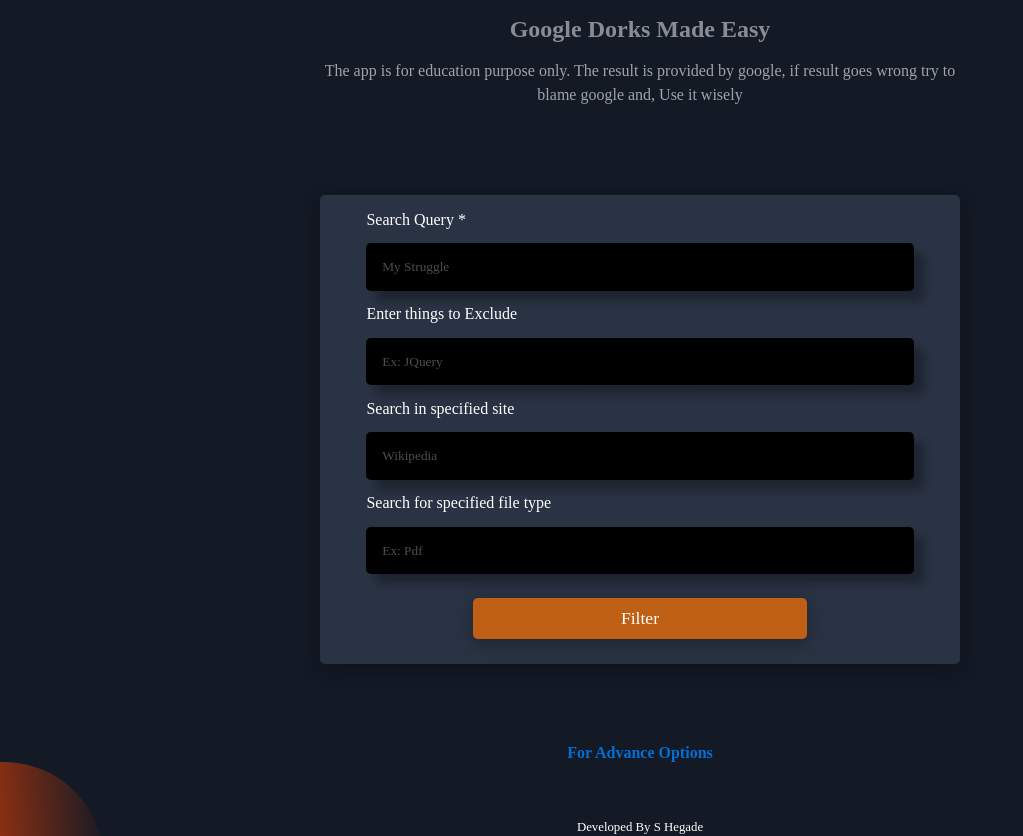
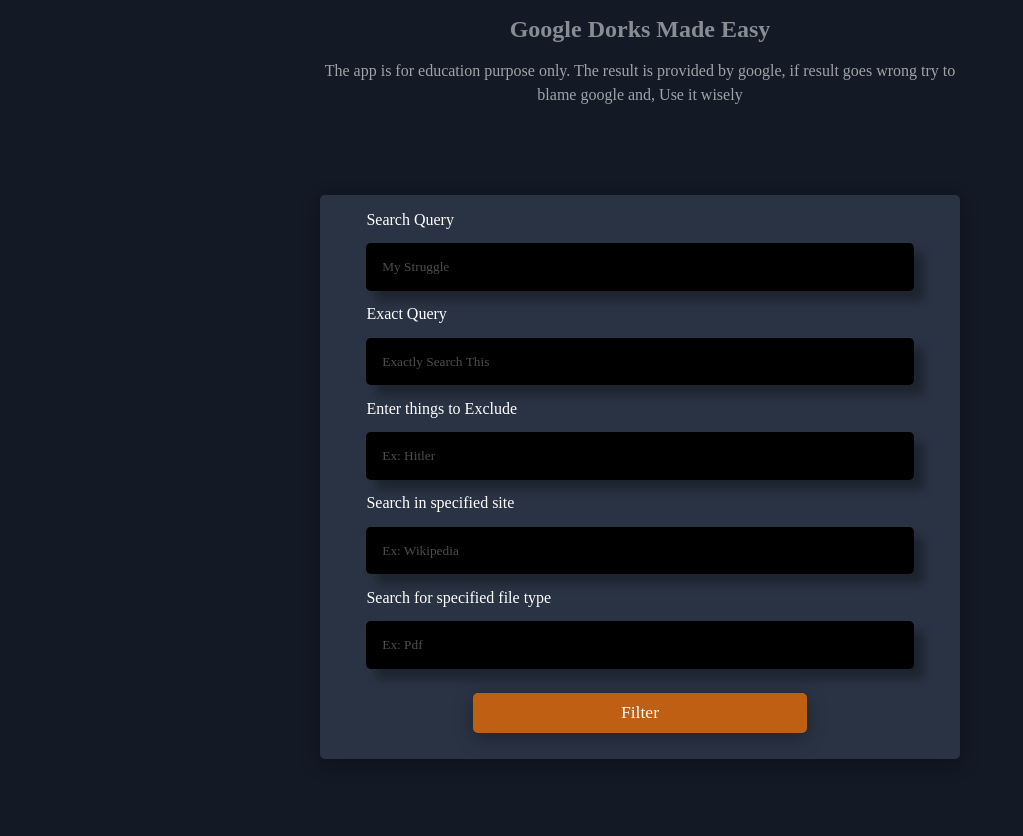
Before and after one commit to HEGADE/Google-Dorks, a React (Create React App) app: page / in a window 1280 px wide. Shown: the top 836 px of the page, without its empty margins (0-1023 px from the left). Built offline with nearby package versions, Linux system fonts and the light colour scheme; a web font is replaced by a local one.

Commit message:
exact match added and bug fixes

```diff
--- a/src/css/body.css
+++ b/src/css/body.css
@@ -111,6 +111,7 @@ button {
   outline: none;
   margin: .6rem 1rem;
 }
+
 .additional_options {
   display: block;
   color: rgba(0, 132, 255, 0.8);
--- a/src/helper/google.js
+++ b/src/helper/google.js
@@ -1,34 +1,36 @@
-export const google = (search, exclude, sites,fileType) => {
-  if (search.trim()?.length <= 0)
-    return alert("Fill the field");
+export const google = (search = "", exclude, sites, fileType, exactSearch) => {
+  if (search.trim()?.length <= 0 && exactSearch.trim()?.length <= 0 )
+    return alert("Fill in the required field (Search query / exact query)");
   let fileTypeString = makeFileTypeString(fileType);
   let excludedString = makeExcludeString(exclude);
+  exactSearch = exactSearch?`"${exactSearch}"`:"";
   let site = sites ? `site: ${sites}` : "";
-  let url=`https://google.com/search?q=${search}`;
-  if(excludedString)
-  url +=` ${excludedString}`
-  if(sites)
-  url+=` ${site}`;
+  let url = `https://google.com/search?q=${search}`;
+  if (exactSearch) url += ` ${exactSearch}`;
+  if (excludedString) url += ` ${excludedString}`;
+  if (sites) url += ` ${site}`;
   console.log(fileTypeString);
-  if(fileTypeString)
-  url+= ` ${fileTypeString}`
-
-  console.log(url);
+  if (fileTypeString) url += ` ${fileTypeString}`;
   window.location = url;
 };
 const makeExcludeString = (exclude) => {
   let excludedString = "";
-
+  if(exclude){
   if (exclude.indexOf(",")) {
     let excluded = exclude.split(",");
     for (let iterator of excluded) {
       excludedString += ` -"${iterator}"`;
     }
   }
-  return (exclude = excludedString || exclude);
+  return excludedString
+}
+  return null;
 };
 const makeFileTypeString = (fileType) => {
-
-  fileType=`filetype:${fileType}`
-  return fileType;
+  let fileTypeString = "";
+  if (fileType) {
+    fileType = `filetype:${fileTypeString || fileType}`;
+    return fileType;
+  }
+  return null;
 };
--- a/src/state/Store.js
+++ b/src/state/Store.js
@@ -5,7 +5,8 @@ export const storeStore = createContext();
 export const Store = ({ children }) => {
   const [showHelpOrNot, setshowHelpOrNot] = useState(true);
   const [search, setSearch] = useState("");
-  const [exclude, setExclude] = useState([]);
+  const [exactSearch, setExactSearch] = useState("");
+  const [exclude, setExclude] = useState("");
   const [sites, setSites] = useState("");
   const [fileType, setFileType] = useState("");
   const [phoneOrInsta, setphoneOrInsta] = useState(true);
@@ -22,6 +23,8 @@ export const Store = ({ children }) => {
         setphoneOrInsta,
         search,
         setSearch,
+        exactSearch,
+        setExactSearch,
         exclude,
         setExclude,
         sites,
--- a/src/uicomponents/Button.jsx
+++ b/src/uicomponents/Button.jsx
@@ -4,11 +4,11 @@ import {userFinder} from "../helper/userFinder"
 
 
 const Button = ({type}) => {
-    const {google,numberFinder,search,exclude,sites,fileType} =useContext(storeStore)
+    const {google,numberFinder,search,exclude,sites,fileType,exactSearch} =useContext(storeStore)
 
     function Search(e) {
         if(e.target.innerText==="Filter"){
-            return google(search, exclude, sites,fileType);
+            return google(search, exclude, sites,fileType,exactSearch);
         }
 
         if(e.target.innerText==="Find")
--- a/src/uicomponents/Input.jsx
+++ b/src/uicomponents/Input.jsx
@@ -9,6 +9,8 @@ export const Input = () => {
   const {
     search,
     setSearch,
+    exactSearch,
+    setExactSearch,
     exclude,
     setExclude,
     sites,
@@ -31,18 +33,27 @@ export const Input = () => {
     <>
       <div className="wrapper">
         <div className="container">
-          <Label text="Search Query  *" />
+          <Label text="Search Query" />
           <input
             type="text"
             placeholder="My Struggle"
             value={search}
             onChange={(e) => setSearch(e.target.value)}
           />
+
+          <Label text="Exact Query" />
+          <input
+            type="text"
+            placeholder="Exactly search this"
+            value={exactSearch}
+            onChange={(e) => setExactSearch(e.target.value)}
+          />
+
           <Label text="Enter  things to Exclude " />
 
           <input
             type="text"
-            placeholder="Ex: JQuery"
+            placeholder="Ex: Hitler"
             value={exclude}
             onClick={showHelp}
             onChange={(e) => setExclude(e.target.value)}
@@ -51,7 +62,7 @@ export const Input = () => {
 
           <input
             type="text"
-            placeholder="wikipedia"
+            placeholder="Ex: wikipedia"
             value={sites}
             onChange={(e) => setSites(e.target.value)}
           />
```
